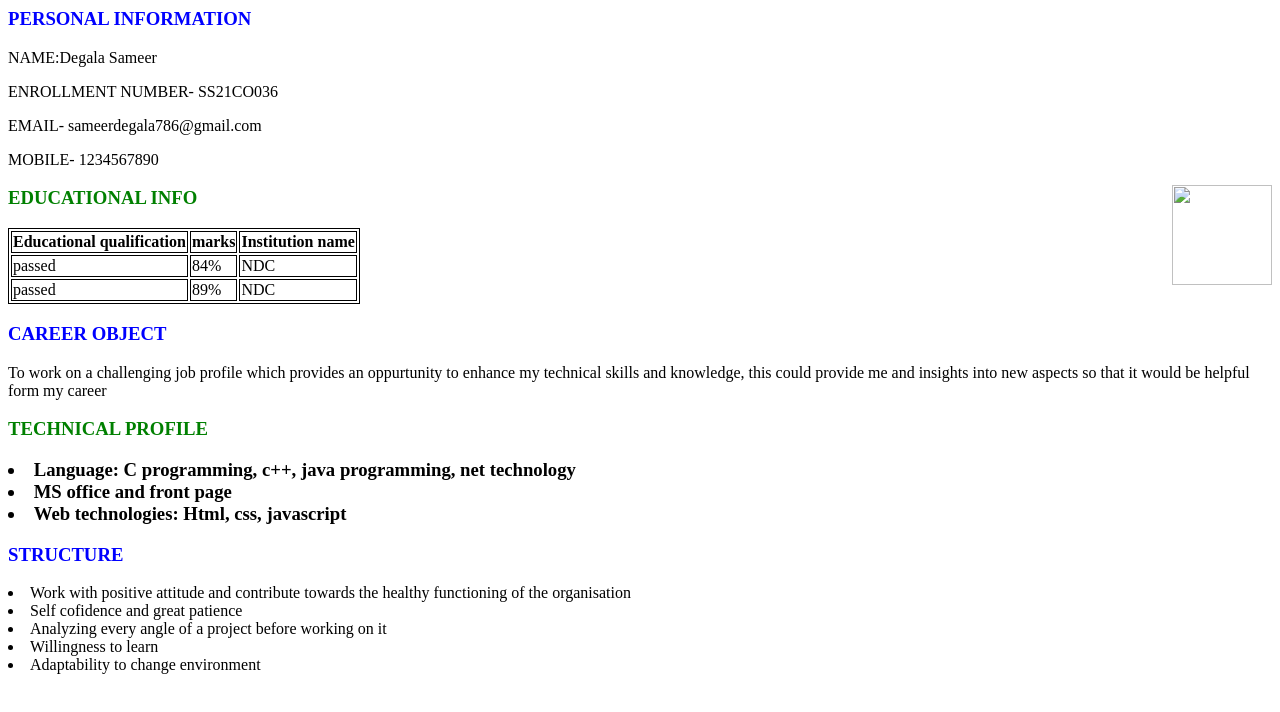
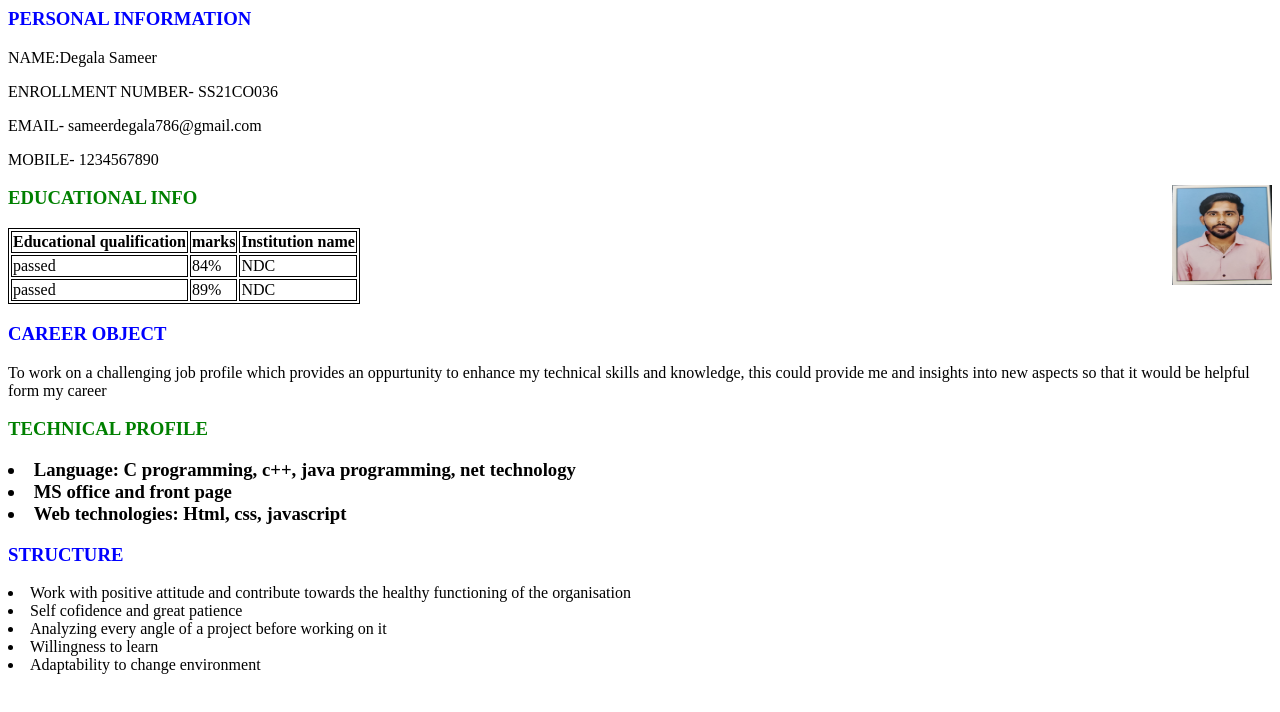
Before and after one commit to SameerDegala115/FullStack, a plain HTML site: page Web Development/resume.html in a window 1280 px wide. Drawn offline with Linux system fonts and the light colour scheme.

Commit message:
Update resume.html

```diff
--- a/Web Development/resume.html
+++ b/Web Development/resume.html
@@ -11,7 +11,7 @@
  <p> EMAIL- sameerdegala786@gmail.com </p>
  <p> MOBILE- 1234567890 </p>
 <div style="float: right;">
-<img src="/WebDevelopment/img1.jpg" alt="" style="width: 100px; height: 100px; align-items: right;">
+<img src="/FullStack/Web Development/img1.jpg" alt="" style="width: 100px; height: 100px; align-items: right;">
 </div>
  <h3 style="color:green;"> EDUCATIONAL INFO </h3>
  <table>
```
